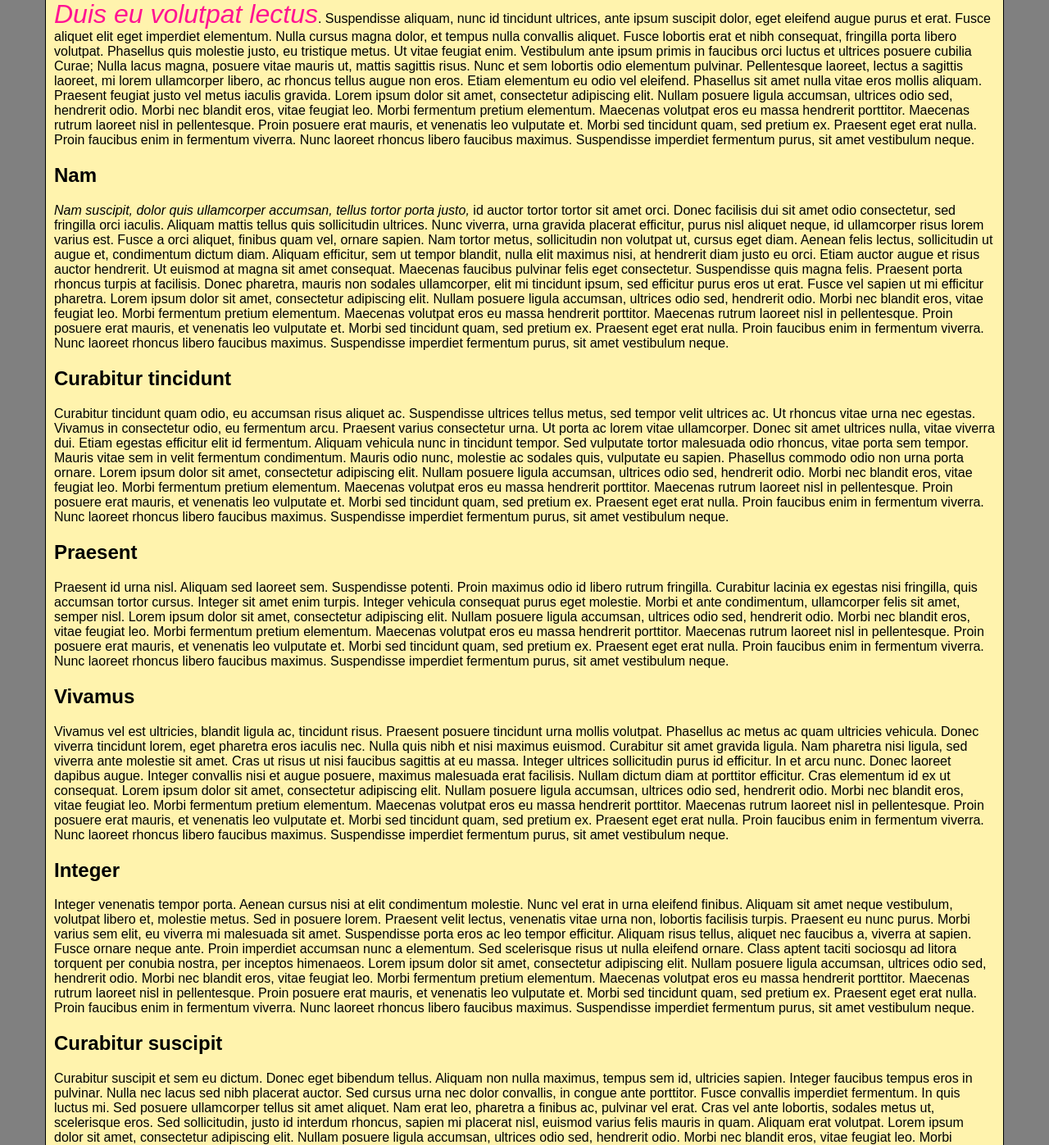
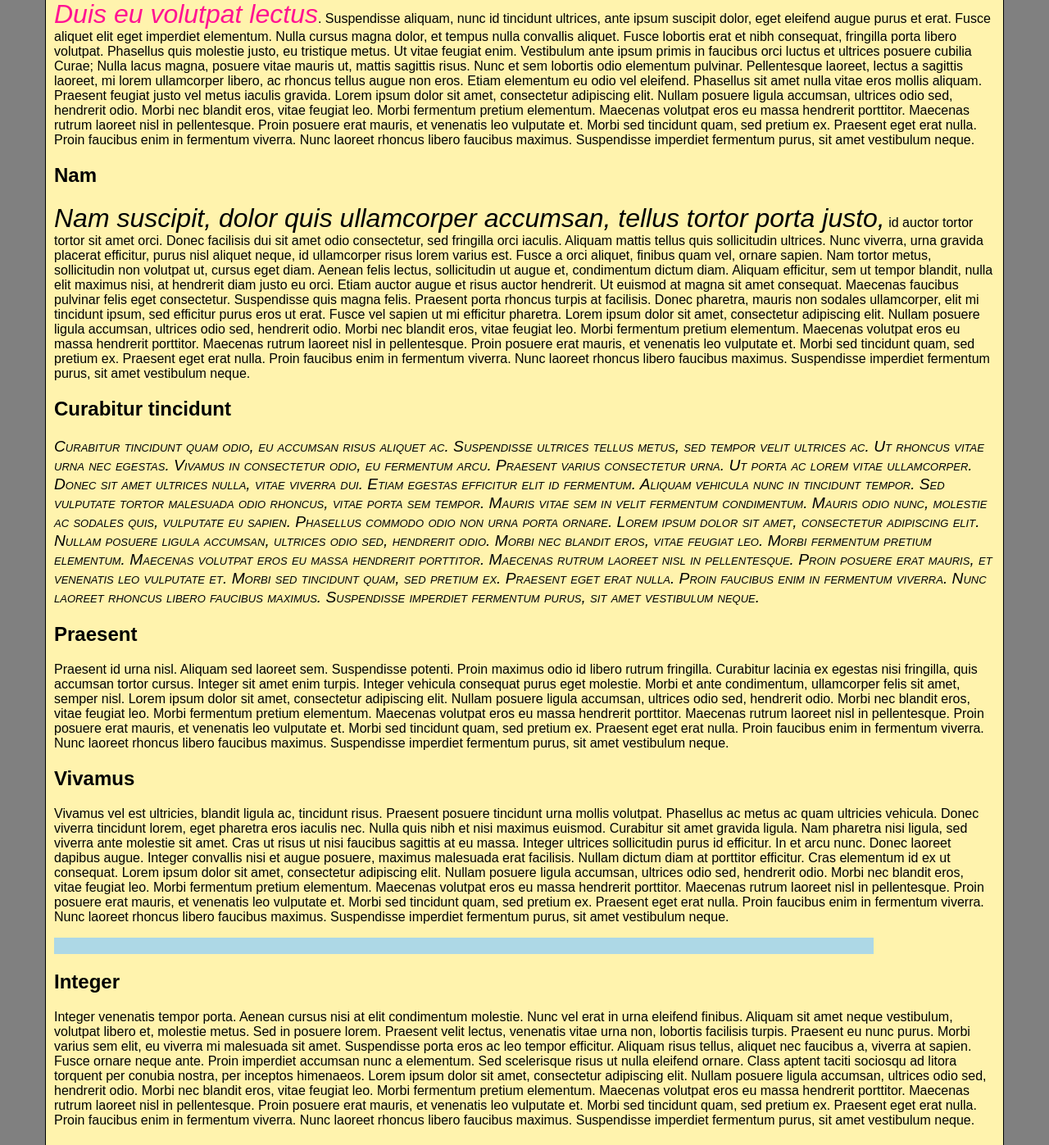
Before and after one commit to KreisichD/WebProjectPWR, a PHP site: page /AboutUs.html in a window 1280 px wide. Shown: the part 930-2327 px from the top of the page at 82% size. Run offline with PHP 8.4, Linux system fonts and the light colour scheme.

Commit message:
add css for contact, register and about

```diff
--- a/PWRProject/AboutUs.css
+++ b/PWRProject/AboutUs.css
@@ -28,3 +28,17 @@ p em {
 p > em {
     color: deeppink;
 }
+
+p.fontchanges {
+    font-weight: lighter;
+    font-style:italic;
+    font-variant: small-caps;
+    font-size:larger;
+    line-height: 120%;
+}
+
+p:empty {
+    background-color:lightblue;
+    height: 20px;
+    width: 1000px;
+}
--- a/PWRProject/AboutUs.html
+++ b/PWRProject/AboutUs.html
@@ -81,14 +81,14 @@
 
             <h2 id="r3">Nam</h2>
             <p>
-                <section>
+                <span>
                     <em>Nam suscipit, dolor quis ullamcorper accumsan, tellus tortor porta justo,</em> id auctor tortor tortor sit amet orci. Donec facilisis dui sit amet odio consectetur, sed fringilla orci iaculis. Aliquam mattis tellus quis sollicitudin ultrices. Nunc viverra, urna gravida placerat efficitur, purus nisl aliquet neque, id ullamcorper risus lorem varius est. Fusce a orci aliquet, finibus quam vel, ornare sapien. Nam tortor metus, sollicitudin non volutpat ut, cursus eget diam. Aenean felis lectus, sollicitudin ut augue et, condimentum dictum diam. Aliquam efficitur, sem ut tempor blandit, nulla elit maximus nisi, at hendrerit diam justo eu orci. Etiam auctor augue et risus auctor hendrerit. Ut euismod at magna sit amet consequat. Maecenas faucibus pulvinar felis eget consectetur. Suspendisse quis magna felis. Praesent porta rhoncus turpis at facilisis. Donec pharetra, mauris non sodales ullamcorper, elit mi tincidunt ipsum, sed efficitur purus eros ut erat. Fusce vel sapien ut mi efficitur pharetra.
                     Lorem ipsum dolor sit amet, consectetur adipiscing elit. Nullam posuere ligula accumsan, ultrices odio sed, hendrerit odio. Morbi nec blandit eros, vitae feugiat leo. Morbi fermentum pretium elementum. Maecenas volutpat eros eu massa hendrerit porttitor. Maecenas rutrum laoreet nisl in pellentesque. Proin posuere erat mauris, et venenatis leo vulputate et. Morbi sed tincidunt quam, sed pretium ex. Praesent eget erat nulla. Proin faucibus enim in fermentum viverra. Nunc laoreet rhoncus libero faucibus maximus. Suspendisse imperdiet fermentum purus, sit amet vestibulum neque.
-                </section>
+                </span>
             </p>
 
             <h2 id="r4">Curabitur tincidunt</h2>
-            <p>
+            <p class="fontchanges">
                 Curabitur tincidunt quam odio, eu accumsan risus aliquet ac. Suspendisse ultrices tellus metus, sed tempor velit ultrices ac. Ut rhoncus vitae urna nec egestas. Vivamus in consectetur odio, eu fermentum arcu. Praesent varius consectetur urna. Ut porta ac lorem vitae ullamcorper. Donec sit amet ultrices nulla, vitae viverra dui. Etiam egestas efficitur elit id fermentum. Aliquam vehicula nunc in tincidunt tempor. Sed vulputate tortor malesuada odio rhoncus, vitae porta sem tempor. Mauris vitae sem in velit fermentum condimentum. Mauris odio nunc, molestie ac sodales quis, vulputate eu sapien. Phasellus commodo odio non urna porta ornare.
                 Lorem ipsum dolor sit amet, consectetur adipiscing elit. Nullam posuere ligula accumsan, ultrices odio sed, hendrerit odio. Morbi nec blandit eros, vitae feugiat leo. Morbi fermentum pretium elementum. Maecenas volutpat eros eu massa hendrerit porttitor. Maecenas rutrum laoreet nisl in pellentesque. Proin posuere erat mauris, et venenatis leo vulputate et. Morbi sed tincidunt quam, sed pretium ex. Praesent eget erat nulla. Proin faucibus enim in fermentum viverra. Nunc laoreet rhoncus libero faucibus maximus. Suspendisse imperdiet fermentum purus, sit amet vestibulum neque.
 
@@ -107,6 +107,8 @@
                 Lorem ipsum dolor sit amet, consectetur adipiscing elit. Nullam posuere ligula accumsan, ultrices odio sed, hendrerit odio. Morbi nec blandit eros, vitae feugiat leo. Morbi fermentum pretium elementum. Maecenas volutpat eros eu massa hendrerit porttitor. Maecenas rutrum laoreet nisl in pellentesque. Proin posuere erat mauris, et venenatis leo vulputate et. Morbi sed tincidunt quam, sed pretium ex. Praesent eget erat nulla. Proin faucibus enim in fermentum viverra. Nunc laoreet rhoncus libero faucibus maximus. Suspendisse imperdiet fermentum purus, sit amet vestibulum neque.
 
             </p>
+
+            <p></p>
 
             <h2 id="r7">Integer</h2>
             <p>
--- a/PWRProject/Register.html
+++ b/PWRProject/Register.html
@@ -8,6 +8,7 @@
     <meta name="viewport" content="width=device-width, initial-scale=1.0" />
     <title>Register</title>
     <link rel="stylesheet" type="text/css" href="MainLayout.css" />
+    <link rel="stylesheet" type="text/css" href="Register.css" />
 </head>
 <body>
     <div id="container">
@@ -57,7 +58,7 @@
             <p>
                 <label>
                     Phone number:
-                    <input type="tel" pattern="[0-9]{3} [0-9]{3} [0-9]{3}" />(### ### ###)
+                    <input type="tel" pattern="[0-9]{3} [0-9]{3} [0-9]{3}" disabled/>(### ### ###)
                 </label>
             </p>
 
```
Also changed, not shown: PWRProject/Register.css (added, +21 -0 lines).
